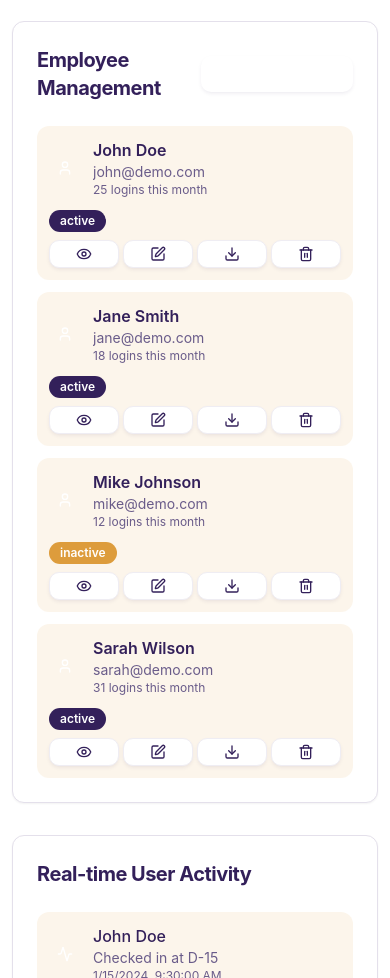
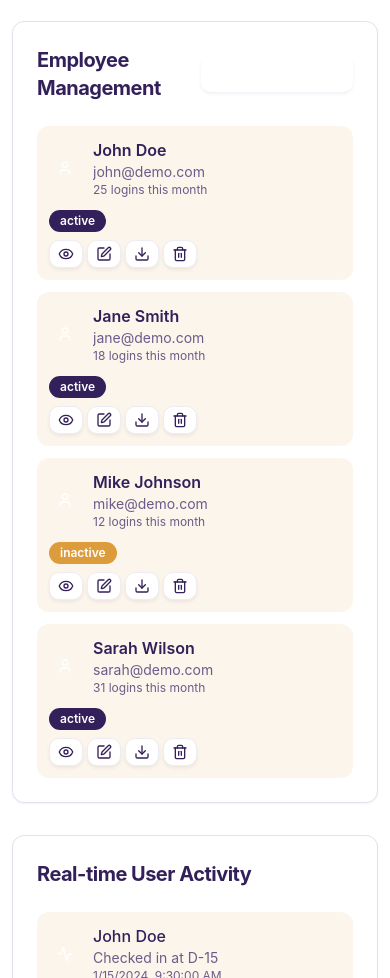
Before and after one commit to quiesscent/chieta, a React (Vite) app: page /admin in a window 390 px wide. Shown: the part 1560-2538 px from the top of the page. Built offline with nearby package versions, Linux system fonts and the light colour scheme.

Commit message:
Fix employee card overflow
Add horizontal scrollbar to employee cards to prevent overflow and ensure proper display on all screen sizes.

```diff
--- a/src/pages/AdminDashboard.tsx
+++ b/src/pages/AdminDashboard.tsx
@@ -329,11 +329,12 @@ const AdminDashboard = () => {
               )}
 
               {/* Employee List */}
-              <div className="space-y-3">
+              <div className="overflow-x-auto">
+                <div className="space-y-3 min-w-full">
                   {employees.map((employee) => (
                     <div
                       key={employee.id}
-                    className="flex flex-col sm:flex-row items-start sm:items-center justify-between p-3 sm:p-4 bg-secondary/10 rounded-lg gap-3 sm:gap-4"
+                      className="flex flex-col sm:flex-row items-start sm:items-center justify-between p-3 sm:p-4 bg-secondary/10 rounded-lg gap-3 sm:gap-4 min-w-0"
                     >
                       <div className="flex items-center space-x-3 min-w-0 flex-1">
                         <div className="bg-gradient-primary p-2 rounded-lg shrink-0">
@@ -342,21 +343,21 @@ const AdminDashboard = () => {
                         <div className="min-w-0 flex-1">
                           <p className="font-semibold text-primary truncate">{employee.name}</p>
                           <p className="text-sm text-muted-foreground truncate">{employee.email}</p>
-                        <p className="text-xs text-muted-foreground">
+                          <p className="text-xs text-muted-foreground whitespace-nowrap">
                             {employee.loginFrequency} logins this month
                           </p>
                         </div>
                       </div>
-                    <div className="flex flex-col sm:flex-row items-start sm:items-center gap-2 w-full sm:w-auto">
+                      <div className="flex flex-col sm:flex-row items-start sm:items-center gap-2 w-full sm:w-auto shrink-0">
                         <Badge variant={employee.status === 'active' ? 'default' : 'secondary'} className="whitespace-nowrap">
                           {employee.status}
                         </Badge>
-                      <div className="flex flex-wrap gap-1 w-full sm:w-auto">
+                        <div className="flex gap-1 w-full sm:w-auto shrink-0">
                           <Button
                             size="sm"
                             variant="outline"
                             onClick={() => handleViewEmployee(employee)}
-                          className="text-xs px-2 py-1 h-7 flex-1 sm:flex-none"
+                            className="text-xs px-2 py-1 h-7 whitespace-nowrap"
                           >
                             <Eye className="h-3 w-3 sm:mr-1" />
                             <span className="hidden sm:inline">View</span>
@@ -368,7 +369,7 @@ const AdminDashboard = () => {
                               setSelectedEmployee(employee);
                               setIsEmployeeUpdateModalOpen(true);
                             }}
-                          className="text-xs px-2 py-1 h-7 flex-1 sm:flex-none"
+                            className="text-xs px-2 py-1 h-7 whitespace-nowrap"
                           >
                             <Edit className="h-3 w-3 sm:mr-1" />
                             <span className="hidden sm:inline">Edit</span>
@@ -384,7 +385,7 @@ const AdminDashboard = () => {
                                 description: `${employee.name}'s history has been downloaded.`,
                               });
                             }}
-                          className="text-xs px-2 py-1 h-7 flex-1 sm:flex-none"
+                            className="text-xs px-2 py-1 h-7 whitespace-nowrap"
                           >
                             <Download className="h-3 w-3" />
                           </Button>
@@ -392,7 +393,7 @@ const AdminDashboard = () => {
                             size="sm"
                             variant="outline"
                             onClick={() => handleRemoveEmployee(employee.id)}
-                          className="text-xs px-2 py-1 h-7 flex-1 sm:flex-none"
+                            className="text-xs px-2 py-1 h-7 whitespace-nowrap"
                           >
                             <Trash2 className="h-3 w-3" />
                           </Button>
@@ -400,6 +401,7 @@ const AdminDashboard = () => {
                       </div>
                     </div>
                   ))}
+                </div>
               </div>
             </CardContent>
           </Card>
```
Lines whose indentation alone changed are shown as unchanged.
